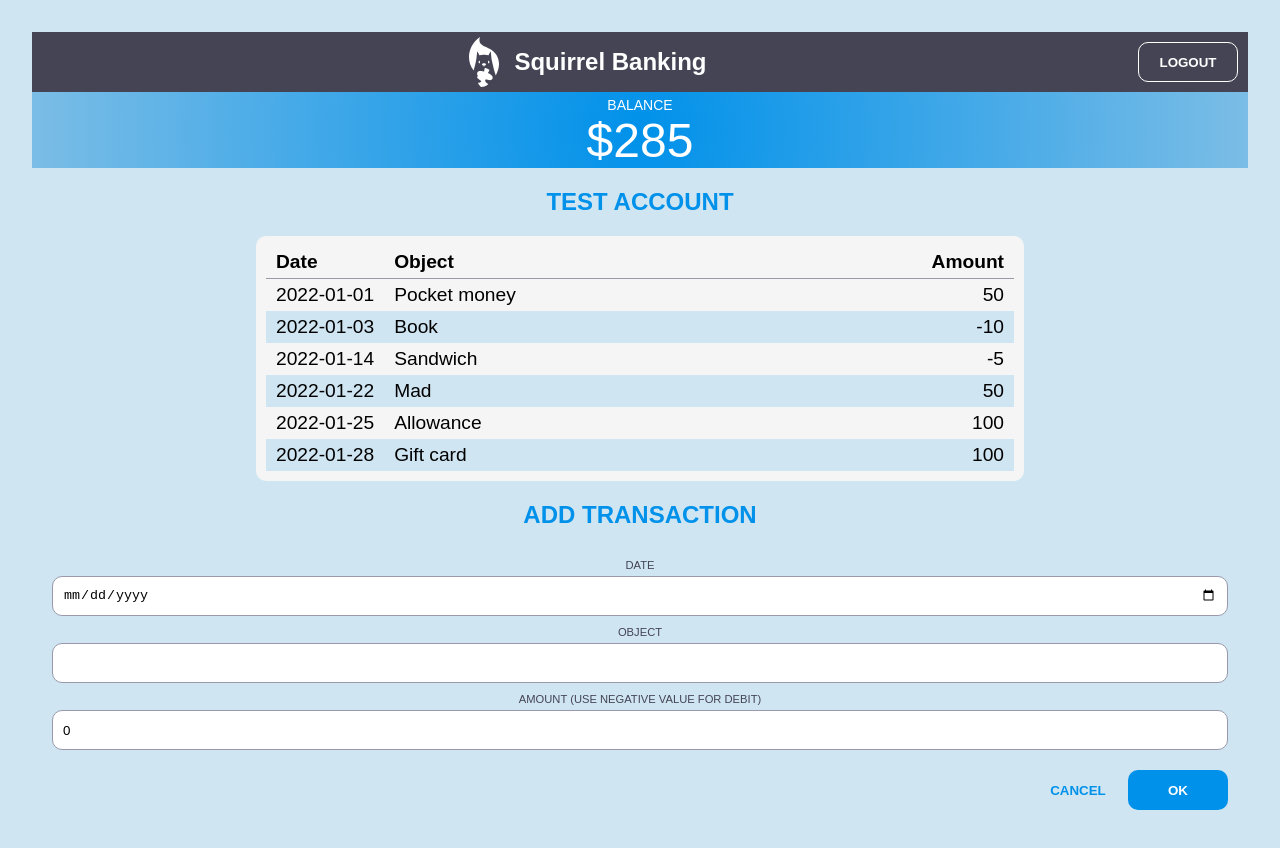
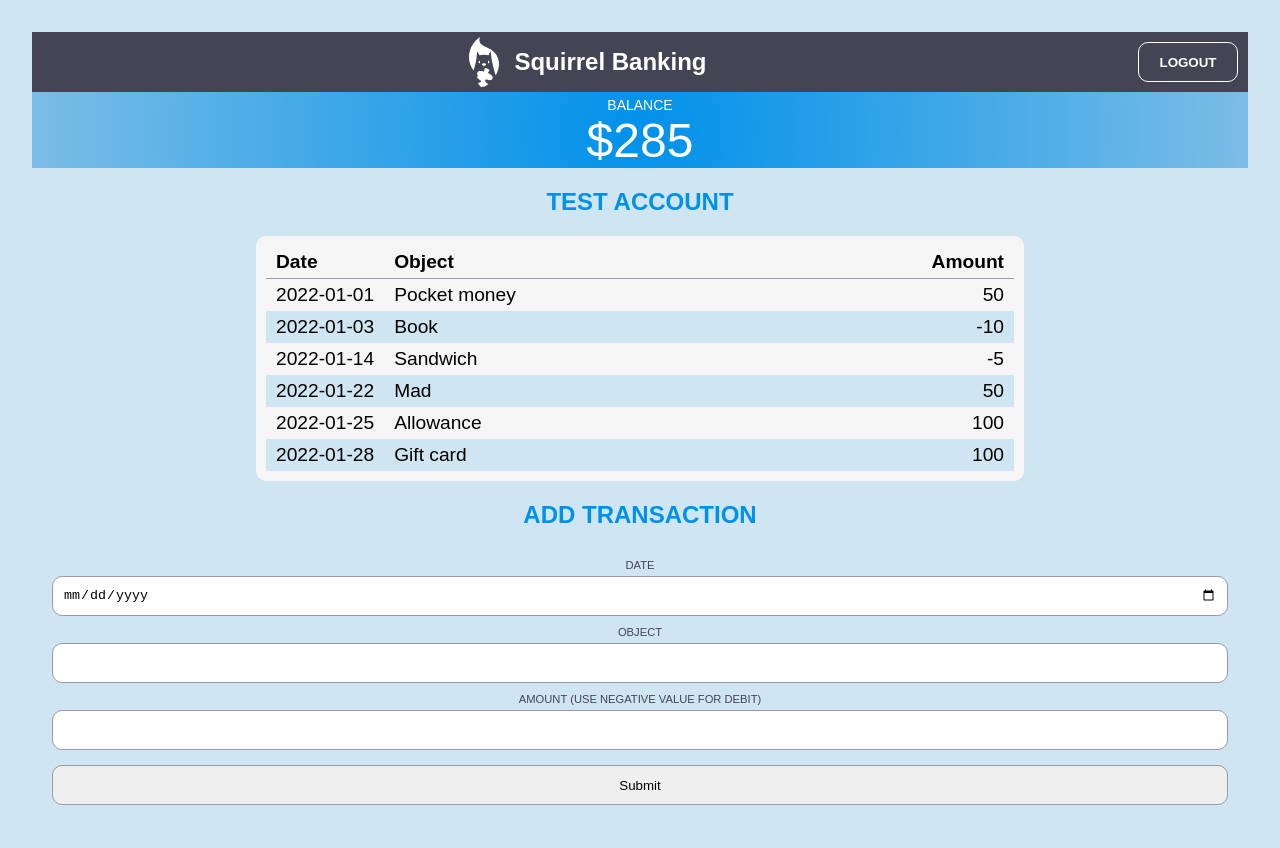
Before and after one commit to jalvarado9000/Squirrel-Bank, a React (Vite) app: page / in a window 1280 px wide. Shown: the top 848 px of the page. Built offline with nearby package versions, Linux system fonts and the light colour scheme.

Commit message:
updated so it can now display and update the values correctly

```diff
--- a/src/App.jsx
+++ b/src/App.jsx
@@ -14,17 +14,22 @@ function App() {
   const accountNumber = 'Test Account'
   const addTransactionLabel = 'Add Transaction'
 
+  const [allTransaction, setAllTransactions] = useState(transactions);
 
+
+  let handleNewTransactions = (newTransactions) => {
+    (setAllTransactions([...allTransaction,newTransactions]))
+  }
 
   return (
     <>
       <div className="dashboard-page">
         <Header />
-        <Balance balance={transactions}/>
+        <Balance balance={allTransaction}/>
         <Label title={accountNumber} />
-        <Table history={transactions}/>
+        <Table history={allTransaction}/>
         <Label title={addTransactionLabel} />
-        <MakeTransactionForm />
+        <MakeTransactionForm newTransaction={handleNewTransactions}/>
 
       </div>
 
--- a/src/MakeTransactionForm.jsx
+++ b/src/MakeTransactionForm.jsx
@@ -1,26 +1,64 @@
 import React from 'react'
+import { useState } from 'react'
 
-const MakeTransactionForm = () => {
+const MakeTransactionForm = ({newTransaction }) => {
+
+  const [newDate, setNewDate] = useState('');
+  const [newItem, setNewItem] = useState('');
+  const [newAmount, setNewAmount] = useState('');
+
+let handleDate = (event) => {
+    setNewDate(event.target.value)
+}
+let handleItem = (event) => {
+    setNewItem(event.target.value)
+}
+let handleAmount = (event) => {
+    setNewAmount(parseInt(event.target.value))
+}
+
+
+let handleForm = (event) => {
+  event.preventDefault();
+let obj = {
+  id: Date.now(),
+  date: newDate,
+  object: newItem,
+  amount: newAmount,
+};
+
+newTransaction(obj);
+  setNewDate('')
+  setNewItem('')
+  setNewAmount(0)
+
+
+};
+
+
   return (
       <>
-        <form id="transactionForm">
+        <form id="transactionForm" onSubmit={handleForm}>
 
           <label htmlFor="date">Date</label>
-          <input id="date" name="date" type="date" required />
+          <input id="date" name="date" type="date" required value={newDate} onChange={handleDate} />
 
 
           <label htmlFor="object">Object</label>
-          <input id="object" name="object" type="text" maxLength="50" required />
+        <input id="object" name="object" type="text" maxLength="50" required value={newItem} onChange={handleItem} />
 
           <label>Amount (use negative value for debit)</label>
-          <input id="amount" name="amount" type="number" defaultValue="0" step="any" required />
+        <input id="amount" name="amount" type="number" defaultValue="0" step="any" required value={newAmount} onChange={handleAmount} />
 
 
-          <div id="transactionError" className="error" />
+        {/* <div id="transactionError" className="error" />
           <div className="dialog-buttons">
               <button className="button-alt" formAction="javascript:cancelTransaction()" formNoValidate>Cancel</button>
               <button id="okButton" formAction="javascript:confirmTransaction()">OK</button>
-          </div>
+          </div>*/}
+
+        <input type="submit" />
+
       </form>
       </>
   )
--- a/src/TRANSACTIONS.jsx
+++ b/src/TRANSACTIONS.jsx
@@ -1,15 +1,18 @@
 const transactions = [
     {
+        id: 1,
         date: '2022-01-01',
         object: 'Pocket money',
         amount: 50.00
     },
     {
+        id: 2,
         date: '2022-01-03',
         object: 'Book',
         amount: -10.00
     },
     {
+        id: 3,
         date: '2022-01-14',
         object: 'Sandwich',
         amount: -5.00
@@ -20,11 +23,13 @@ const transactions = [
         amount: 50.00
     },
     {
+        id:4,
         date: '2022-01-25',
         object: 'Allowance',
         amount: 100.00
     },
     {
+        id:5,
         date: '2022-01-28',
         object: 'Gift card',
         amount: 100.00
--- a/src/Table.jsx
+++ b/src/Table.jsx
@@ -19,12 +19,12 @@ const Table = ({history}) => {
               </thead>
               <tbody id="transactions">
 
-                      {history.map((element, index) =>
+                      {history.map((element) =>
                       (
                           <tr>
-                              <td key={index}>{element.date}</td>
-                              <td key={index}>{element.object}</td>
-                              <td key={index}>{element.amount}</td>
+                              <td key={element.id}>{element.date}</td>
+                              <td key={element.id}>{element.object}</td>
+                              <td key={element.id}>{element.amount}</td>
                           </tr>
 
                       )
```
